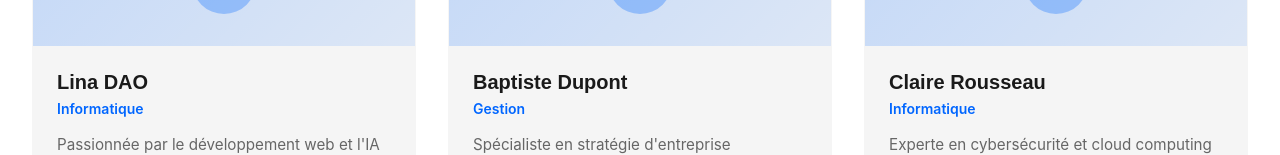
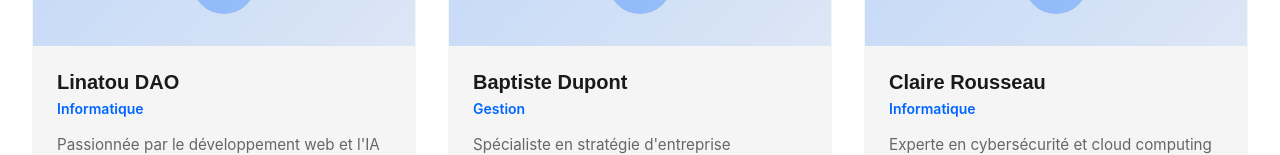
Before and after one commit to Severin-Dembele/ci_cd, a React (Vite) app: page /etudiants in a window 1280 px wide. Shown: the part 648-803 px from the top of the page. Built offline with nearby package versions, Linux system fonts and the light colour scheme.

Commit message:
Ajout de mes informations

```diff
--- a/src/pages/Etudiants.tsx
+++ b/src/pages/Etudiants.tsx
@@ -15,10 +15,10 @@ interface Student {
 const STUDENTS: Student[] = [
   {
     id: 1,
-    name: 'Lina DAO',
+    name: 'Linatou DAO',
     specialization: 'Informatique',
     bio: 'Passionnée par le développement web et l\'IA',
-    email: 'Lina.DAO@example.com',
+    email: 'Linatou.DAO@example.com',
     linkedin: 'linkedin.com/in/lina-dao',
   },
   {
```
